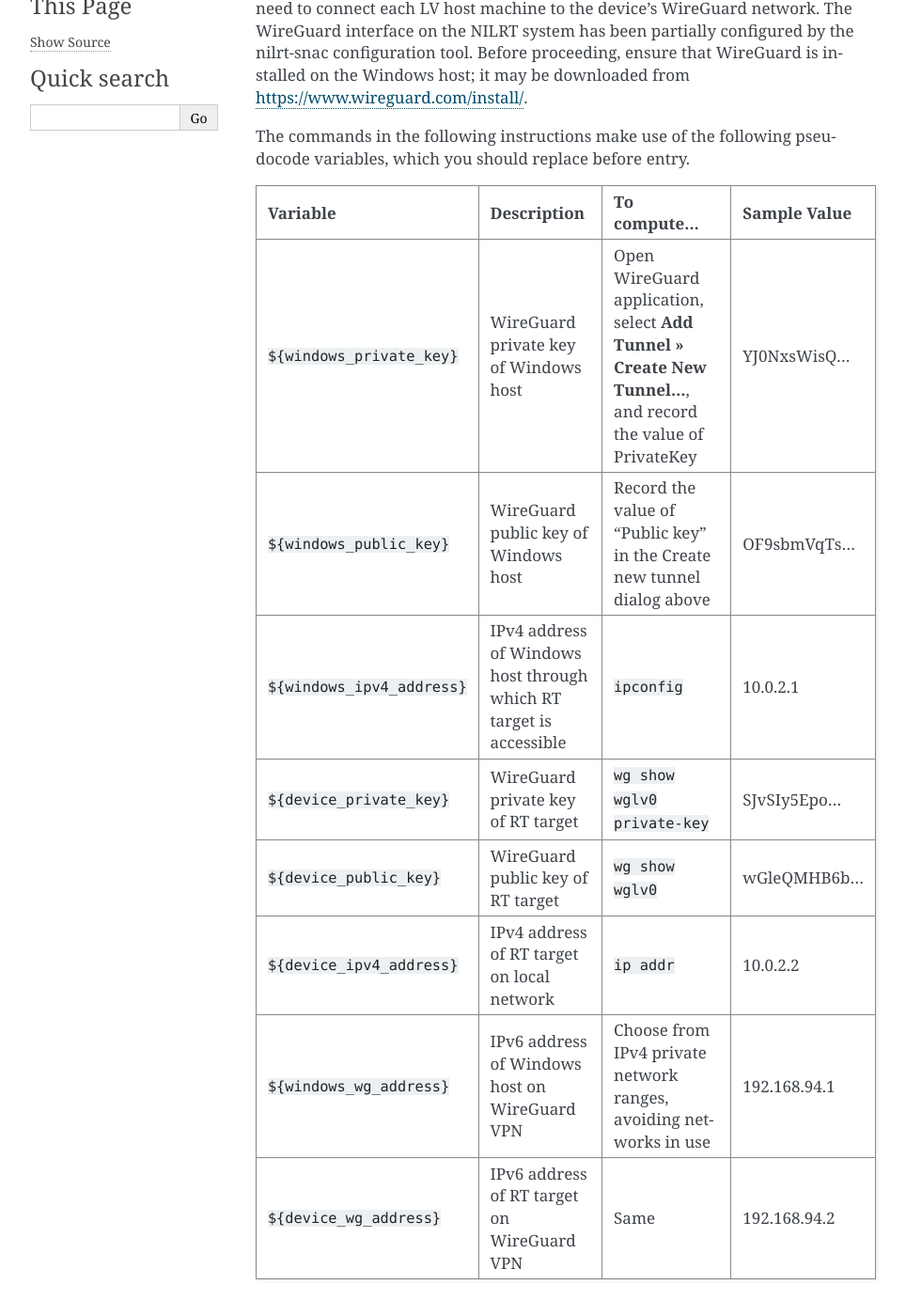
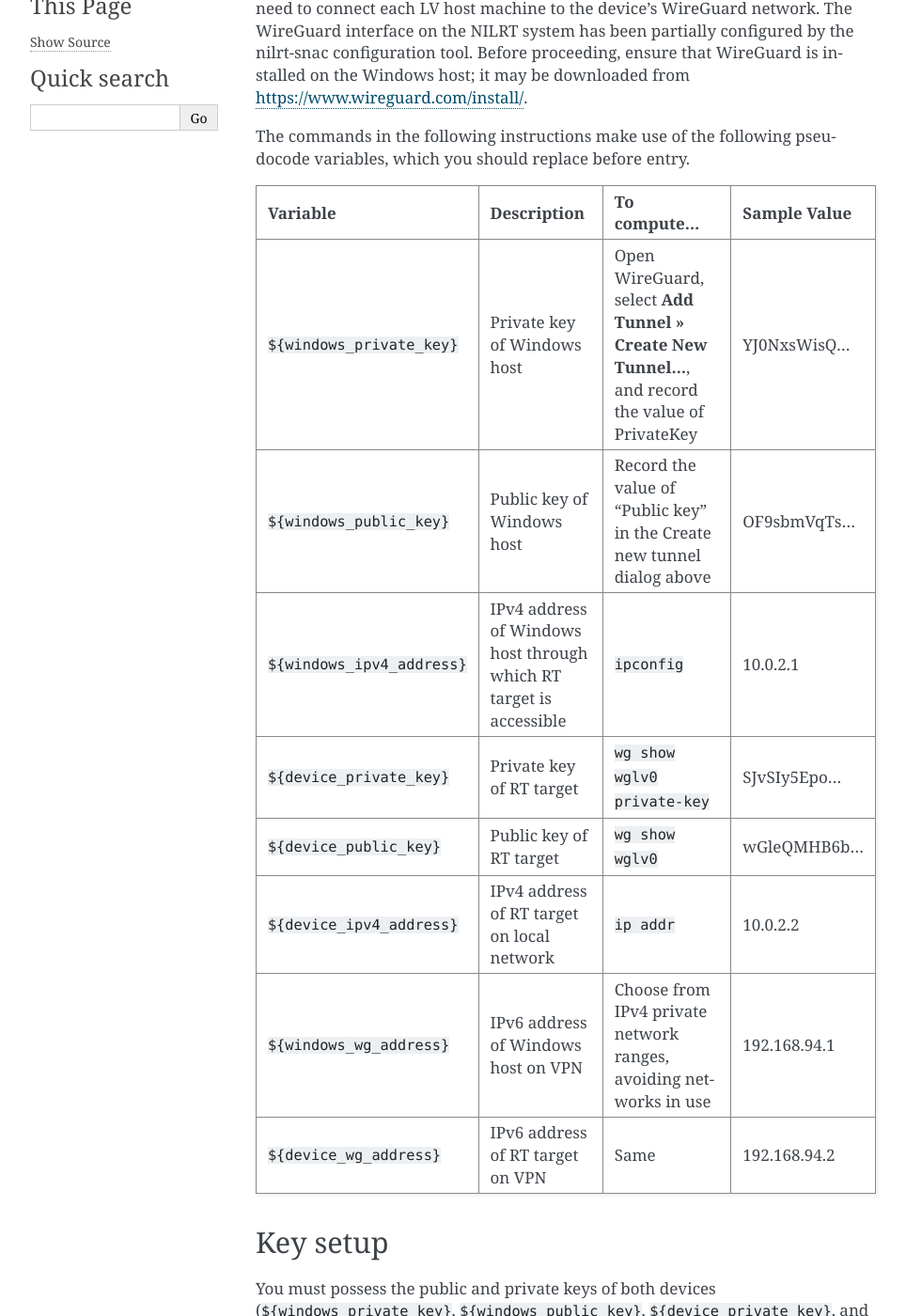
Before and after one commit to ni/nilrt-snac-guide, a Sphinx documentation site: the page built from source/appendix_2.rst, in a window 1280 px wide and 1400 px high, scrolled down 242 px. Shown: the whole window at 94% size, without its empty margins (148-1112 px from the left). Built offline with Sphinx 7.4.7, drawn with Linux system fonts in a browser that asks for light colours.

Commit message:
appendix_2.rst: un-landscape table
Tweak table until we no longer need landscape mode, including some slight
wordsmithing. Also remove the pipes in the tabularcolumns definition, which
don't produce the appropriate cell borders.

This appears to be the only table that required landscape mode so we don't need
to bring that in anymore.

Signed-off-by: Richard Tollerton <rich.tollerton@ni.com>

```diff
--- a/source/appendix_2.rst
+++ b/source/appendix_2.rst
@@ -15,26 +15,22 @@
 The commands in the following instructions make use of the following
 pseudocode variables, which you should replace before entry.
 
-..
-    _In order to make this table fit, we need to make the font smaller and print it in landscape mode.
-
 .. raw:: latex
 
-    \begin{landscape}
-    \scalefont{0.8}
+    \scalefont{0.66666666}
 
 
-.. tabularcolumns:: |\Y{0.2}|\Y{0.2}|\Y{0.2}|\Y{0.4}|
+.. tabularcolumns:: \Y{0.27}\Y{0.25}\Y{0.3}\Y{0.18}
 
 +---------------------------+----------------------+--------------------------------+---------------+
 | Variable                  | Description          | To compute...                  |Sample Value   |
 +===========================+======================+================================+===============+
-|``${windows_private_key}`` | WireGuard private    | Open WireGuard application,    |               |
+|``${windows_private_key}`` | Private              | Open WireGuard,                |               |
 |                           | key of Windows host  | select **Add Tunnel » Create   |YJ0NxsWisQ...  |
 |                           |                      | New Tunnel...**, and record    |               |
 |                           |                      | the value of PrivateKey        |               |
 +---------------------------+----------------------+--------------------------------+---------------+
-| ``${windows_public_key}`` | WireGuard public key | Record the value of "Public    |               |
+| ``${windows_public_key}`` | Public key           | Record the value of "Public    |               |
 |                           | of Windows host      | key" in the Create new tunnel  |OF9sbmVqTs...  |
 |                           |                      | dialog above                   |               |
 +---------------------------+----------------------+--------------------------------+---------------+
@@ -43,10 +39,10 @@
 |                           | which RT target is   |                                |               |
 |                           | accessible           |                                |               |
 +---------------------------+----------------------+--------------------------------+---------------+
-| ``${device_private_key}`` | WireGuard private    | ``wg show wglv0 private-key``  |               |
+| ``${device_private_key}`` | Private              | ``wg show wglv0 private-key``  |               |
 |                           | key of RT target     |                                |SJvSIy5Epo...  |
 +---------------------------+----------------------+--------------------------------+---------------+
-| ``${device_public_key}``  | WireGuard public key | ``wg show wglv0``              |               |
+| ``${device_public_key}``  | Public key           | ``wg show wglv0``              |               |
 |                           | of RT target         |                                |wGleQMHB6b...  |
 +---------------------------+----------------------+--------------------------------+---------------+
 |``${device_ipv4_address}`` | IPv4 address of RT   | ``ip addr``                    |10.0.2.2       |
@@ -55,17 +51,16 @@
 +---------------------------+----------------------+--------------------------------+---------------+
 | ``${windows_wg_address}`` | IPv6 address of      | Choose from IPv4 private       |192.168.94.1   |
 |                           | Windows host on      | network ranges, avoiding       |               |
-|                           | WireGuard VPN        | networks in use                |               |
+|                           | VPN                  | networks in use                |               |
 +---------------------------+----------------------+--------------------------------+---------------+
 | ``${device_wg_address}``  | IPv6 address of RT   | Same                           |192.168.94.2   |
-|                           | target on WireGuard  |                                |               |
+|                           | target on            |                                |               |
 |                           | VPN                  |                                |               |
 +---------------------------+----------------------+--------------------------------+---------------+
 
 .. raw:: latex
 
-    \scalefont{1}
-    \end{landscape}
+    \scalefont{1.5}
 
 .. _key-setup:
 
--- a/source/conf.py
+++ b/source/conf.py
@@ -55,7 +55,6 @@
     # Additional stuff for the LaTeX preamble.
     # \setcounter{secnumdepth}{0} Disables section numbering
     'preamble': r'''
-        \usepackage{lscape}
         \usepackage{scalefnt }
         \setlength{\headheight}{14.5pt}
         \setcounter{secnumdepth}{0}
```
